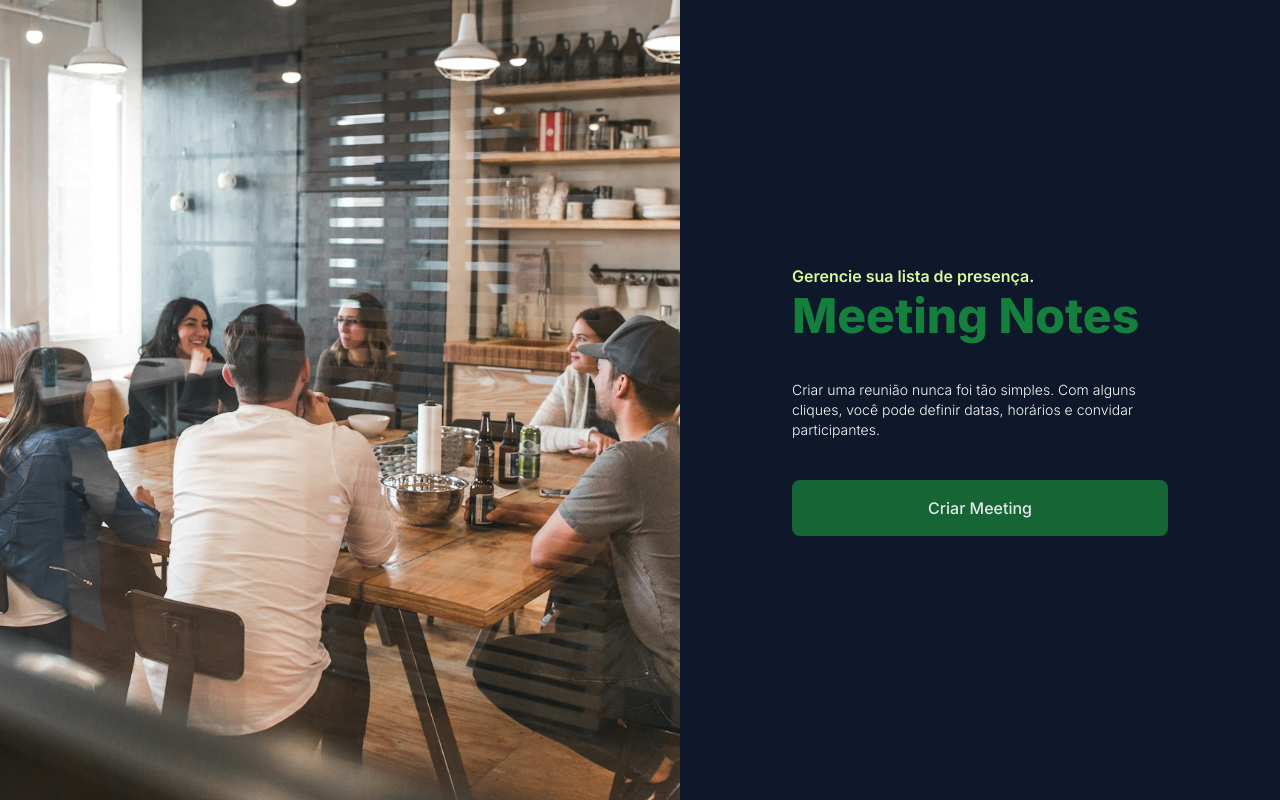
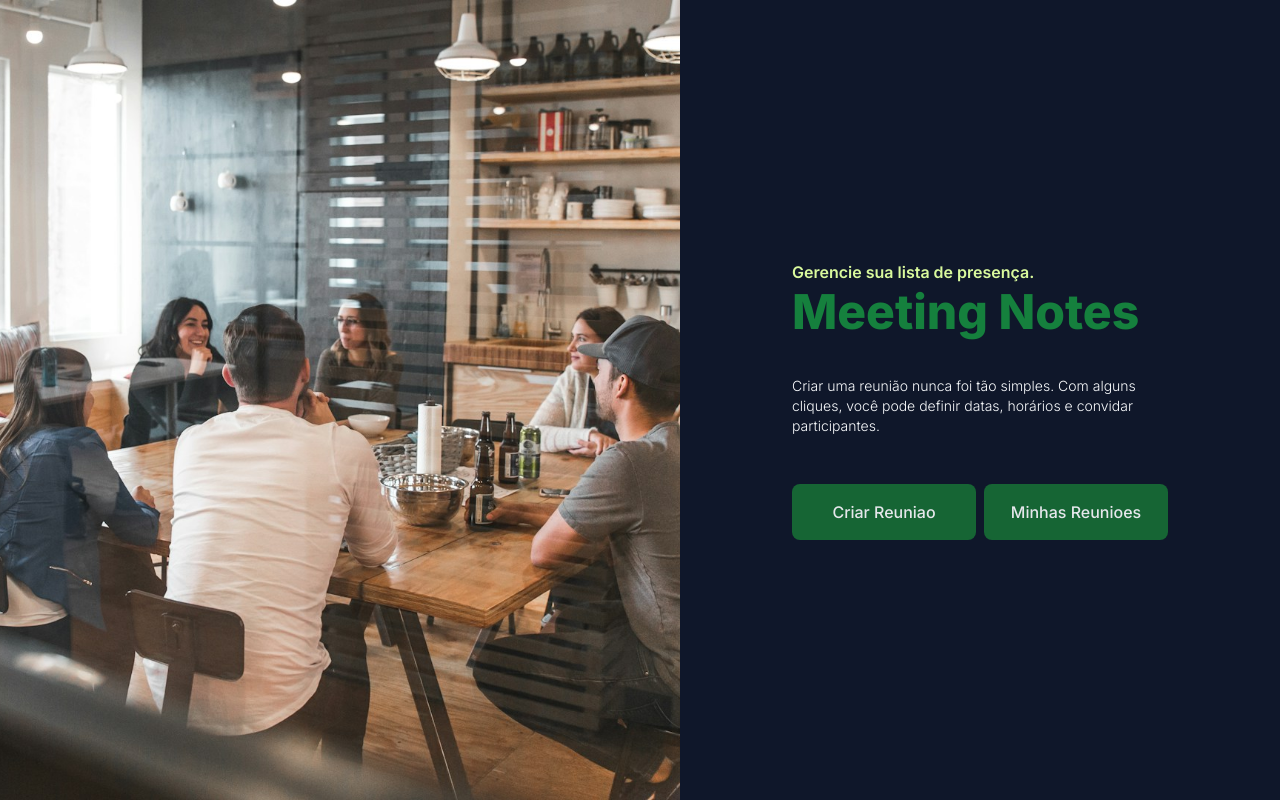
Before and after one commit to frantecbh/meeting-notes, a React (Vite) app: page / in a window 1280 px wide. Built offline with nearby package versions, Linux system fonts and the light colour scheme.

Commit message:
add button

```diff
--- a/src/App.jsx
+++ b/src/App.jsx
@@ -1,3 +1,4 @@
+import { Dashboard } from './pages/Dashboard'
 import { Home } from './pages/Home'
 import { Routes } from './routes'
 
--- a/src/pages/Dashboard.jsx
+++ b/src/pages/Dashboard.jsx
@@ -1,7 +1,12 @@
-
+import { Button } from '../components/Button'
 
 export const Dashboard = () => {
   return (
-    <div>Dashboard</div>
+    <div className="mx-auto max-w-6xl my-12 space-y-6 px-5">
+      <div className="flex max-w-md gap-2">
+        <Button title="Nova Meeting" />
+        <Button title="Minhas Meetting" />
+      </div>
+    </div>
   )
 }
--- a/src/pages/Home.jsx
+++ b/src/pages/Home.jsx
@@ -19,7 +19,10 @@ export const Home = () => {
             Criar uma reunião nunca foi tão simples. Com alguns cliques, você
             pode definir datas, horários e convidar participantes.
           </p>
-          <Button title="Criar Meeting" />
+          <div className="flex gap-2">
+            <Button title="Criar Reuniao" />
+            <Button title="Minhas Reunioes" />
+          </div>
         </div>
       </div>
     </div>
```
